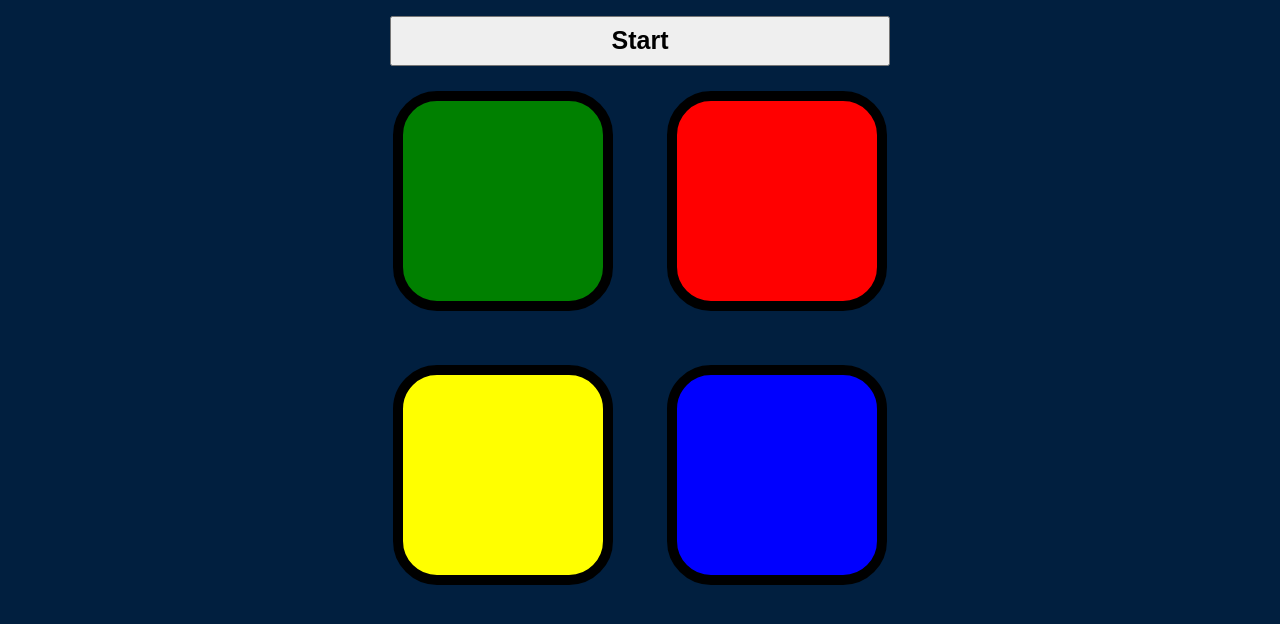
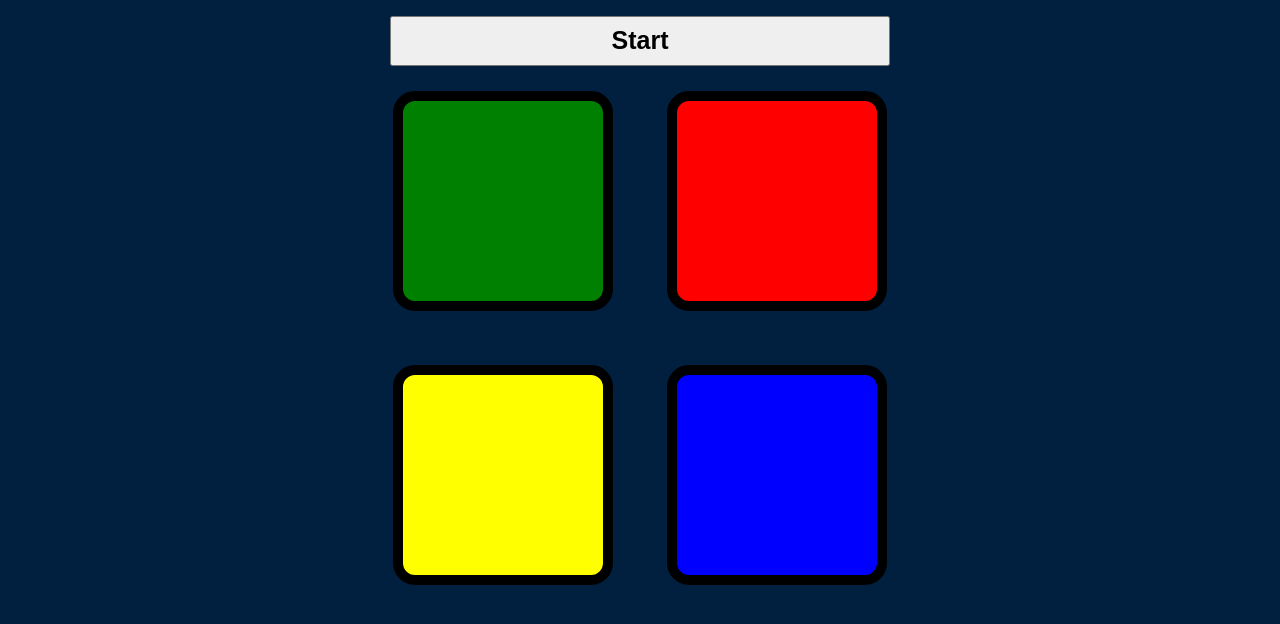
Before and after one commit to sergeyk-i-m/Simon-Game, a plain HTML site: page index.html in a window 1280 px wide. Shown: the part 118-742 px from the top of the page. Drawn offline with nearby package versions, Linux system fonts and the light colour scheme.

Commit message:
Update styles.css

```diff
--- a/styles.css
+++ b/styles.css
@@ -23,7 +23,7 @@ body {
   height: 200px;
   width: 200px;
   border: 10px solid black;
-  border-radius: 20%;
+  border-radius: 10%;
 }
 
 .game-over {
```
